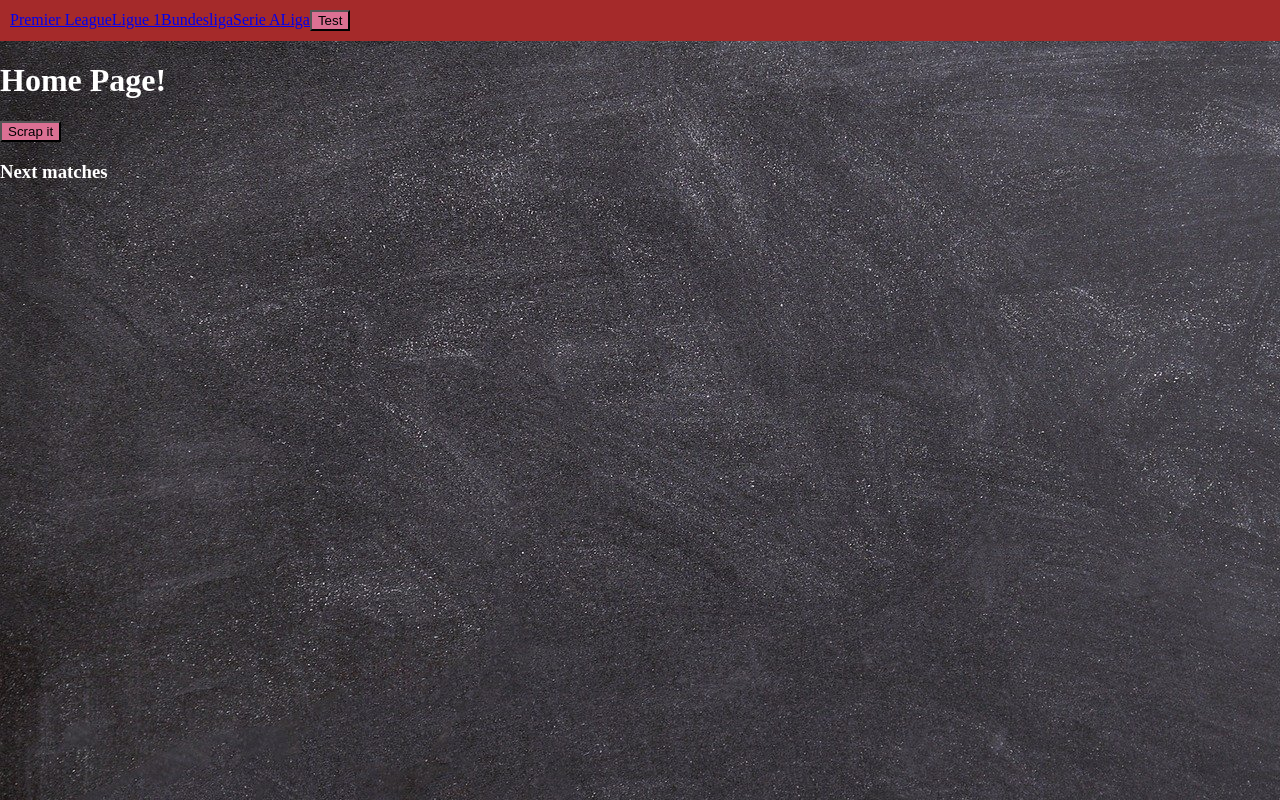
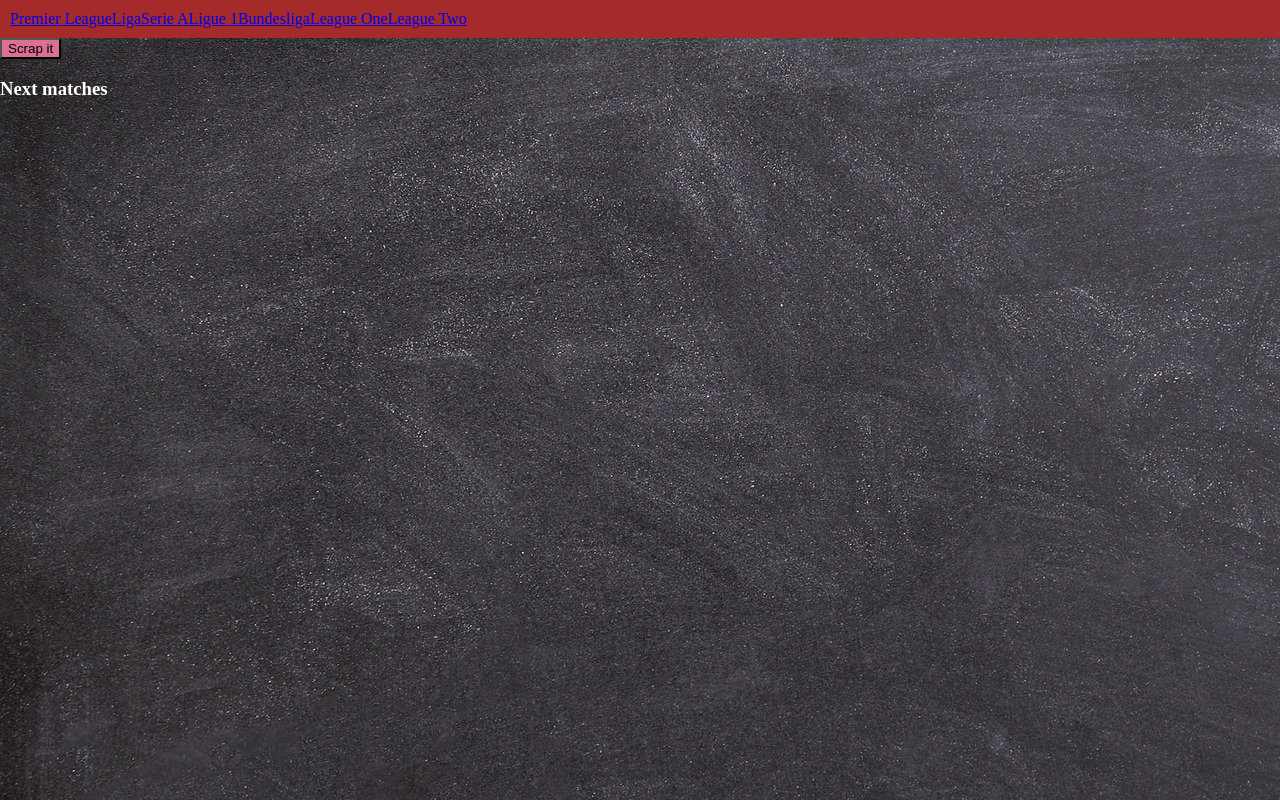
Before and after one commit to JeremyLavigne/betting-dashboard, a React app: page /liga in a window 1280 px wide. Built offline with nearby package versions, Linux system fonts and the light colour scheme; the HTML template or start-up script is replaced by a standard one.

Commit message:
Urls, path and router for 7 championship.

```diff
--- a/src/App.tsx
+++ b/src/App.tsx
@@ -8,14 +8,75 @@ import Home from './components/home/Home';
 import ChampionshipPage from './components/championshipPage/ChampionshipPage';
 
 const App: React.FC = (): JSX.Element => {
-    const listOfChampionship = ['Premier League', 'Ligue 1', 'Bundesliga', 'Serie A', 'Liga'];
+    // Set the capital here
+    const capital = 100;
 
     return (
         <Router>
-            <Navbar listOfChampionship={listOfChampionship} />
+            <Navbar />
             <Switch>
-                <Route path="/champ">
-                    <ChampionshipPage test="hello" />
+                <Route path="/premier-league">
+                    <ChampionshipPage
+                        urlForNewMatches="https://www.betexplorer.com/soccer/england/premier-league/"
+                        urlForOldMatches="https://www.football-data.co.uk/mmz4281/2021/E0.csv"
+                        idIndicator={['PL', '20192020']}
+                        capital={capital}
+                        maxOdd={4.2}
+                    />
+                </Route>
+                <Route path="/liga">
+                    <ChampionshipPage
+                        urlForNewMatches="https://www.betexplorer.com/soccer/spain/laliga/"
+                        urlForOldMatches="https://www.football-data.co.uk/mmz4281/2021/SP1.csv"
+                        idIndicator={['SP1', '20192020']}
+                        capital={capital}
+                        maxOdd={2.4}
+                    />
+                </Route>
+                <Route path="/serie-a">
+                    <ChampionshipPage
+                        urlForNewMatches="https://www.betexplorer.com/soccer/italy/serie-a/"
+                        urlForOldMatches="https://www.football-data.co.uk/mmz4281/2021/I1.csv"
+                        idIndicator={['SA', '20192020']}
+                        capital={capital}
+                        maxOdd={2.6}
+                    />
+                </Route>
+                <Route path="/ligue-1">
+                    <ChampionshipPage
+                        urlForNewMatches="https://www.betexplorer.com/soccer/france/ligue-1/"
+                        urlForOldMatches="https://www.football-data.co.uk/mmz4281/2021/F1.csv"
+                        idIndicator={['L1', '20192020']}
+                        capital={capital}
+                        maxOdd={2.3}
+                    />
+                </Route>
+                <Route path="/bundesliga">
+                    <ChampionshipPage
+                        urlForNewMatches="https://www.betexplorer.com/soccer/germany/bundesliga/"
+                        urlForOldMatches="https://www.football-data.co.uk/mmz4281/2021/D1.csv"
+                        idIndicator={['B1', '20192020']}
+                        capital={capital}
+                        maxOdd={2.6}
+                    />
+                </Route>
+                <Route path="/league-one">
+                    <ChampionshipPage
+                        urlForNewMatches="https://www.betexplorer.com/soccer/england/league-one/"
+                        urlForOldMatches="https://www.football-data.co.uk/mmz4281/2021/E2.csv"
+                        idIndicator={['LO', '20192020']}
+                        capital={capital}
+                        maxOdd={2.4}
+                    />
+                </Route>
+                <Route path="/league-two">
+                    <ChampionshipPage
+                        urlForNewMatches="https://www.betexplorer.com/soccer/england/league-two/"
+                        urlForOldMatches="https://www.football-data.co.uk/mmz4281/2021/E3.csv"
+                        idIndicator={['LT', '20192020']}
+                        capital={capital}
+                        maxOdd={2.5}
+                    />
                 </Route>
                 <Route path="/">
                     <Home />
--- a/src/components/championshipPage/ChampionshipPage.tsx
+++ b/src/components/championshipPage/ChampionshipPage.tsx
@@ -1,16 +1,66 @@
-import React from 'react';
+import React, { useState } from 'react';
+
+import getNextMatches from '../../utils/scraping/nextM';
+import getPreviousMatches from '../../utils/scraping/previousM';
+import turnIntoRatio from '../../utils/extraction/turn-into-ratios';
+import getFairOdd from '../../utils/valuebet/getFairOdd';
+import getBetDetails from '../../utils/valuebet/getBetDetails';
+
+import { MatchWithBetDetails } from '../../ts/app_types';
+
+import Button from '../button/Button';
 
 interface ChampionshipPageProps {
-    test: string;
+    urlForNewMatches: string;
+    urlForOldMatches: string;
+    idIndicator: Array<string>;
+    capital: number;
+    maxOdd: number;
 }
 
-const Navbar: React.FC<ChampionshipPageProps> = ({ test }): JSX.Element => {
-    console.log('nav');
-    return <div>{test}</div>;
+const Navbar: React.FC<ChampionshipPageProps> = (props): JSX.Element => {
+    const [nextMatches, setNextMatches] = useState<Array<MatchWithBetDetails>>([]);
+    const { urlForNewMatches, urlForOldMatches, idIndicator, capital, maxOdd } = props;
+
+    const handleScrap = () => {
+        getPreviousMatches(urlForOldMatches).then((oldM) => {
+            getNextMatches(urlForNewMatches).then((newM) => {
+                const newMatchesWithRatios = turnIntoRatio(newM, oldM, idIndicator);
+                const newMatchesWithFairOdd = getFairOdd(newMatchesWithRatios, idIndicator[0]);
+                const newMatchesWithBetDetails = getBetDetails(newMatchesWithFairOdd, capital, maxOdd);
+                setNextMatches(newMatchesWithBetDetails);
+            });
+        });
+    };
+
+    return (
+        <div>
+            <div>
+                <Button onClick={handleScrap}>Scrap it</Button>
+            </div>
+            <div>
+                <h3>Next matches</h3>
+                {nextMatches.map((match) => (
+                    <li key={`${match.homeTeam}-${match.date.toLocaleDateString()}`}>
+                        {match.date.toLocaleDateString()} - {match.homeTeam} vs {match.awayTeam}:{match.oddH}/
+                        {match.oddD}/{match.oddA}
+                        <br />
+                        {match.betOn && `Go for it -> ${match.betAmount}`}
+                        <br />
+                        <br />
+                    </li>
+                ))}
+            </div>
+        </div>
+    );
 };
 
 Navbar.defaultProps = {
-    test: 'test',
+    urlForNewMatches: 'https://www.betexplorer.com/soccer/england/premier-league/',
+    urlForOldMatches: 'https://www.football-data.co.uk/mmz4281/2021/E0.csv',
+    idIndicator: ['PL', '20192020'],
+    capital: 100,
+    maxOdd: 3,
 };
 
 export default Navbar;
--- a/src/components/home/Home.tsx
+++ b/src/components/home/Home.tsx
@@ -1,55 +1,9 @@
-import React, { useState } from 'react';
-
-import Button from '../button/Button';
-
-import getNextMatches from '../../utils/scraping/nextM';
-import getPreviousMatches from '../../utils/scraping/previousM';
-import turnIntoRatio from '../../utils/extraction/turn-into-ratios';
-import getFairOdd from '../../utils/valuebet/getFairOdd';
-import getBetDetails from '../../utils/valuebet/getBetDetails';
-
-import { MatchWithBetDetails } from '../../ts/app_types';
+import React from 'react';
 
 const Home: React.FC = (): JSX.Element => {
-    const [nextMatches, setNextMatches] = useState<Array<MatchWithBetDetails>>([]);
-    const urlForNewMatches = 'https://www.betexplorer.com/soccer/england/premier-league/';
-    const urlForOldMatches = 'https://www.football-data.co.uk/mmz4281/2021/E0.csv';
-    const idIndicator = ['PL', '20192020'];
-    const capital = 100;
-    const maxOdd = 4.2;
-
-    const handleScrap = () => {
-        getPreviousMatches(urlForOldMatches).then((oldM) => {
-            getNextMatches(urlForNewMatches).then((newM) => {
-                const newMatchesWithRatios = turnIntoRatio(newM, oldM, idIndicator);
-                const newMatchesWithFairOdd = getFairOdd(newMatchesWithRatios, idIndicator[0]);
-                const newMatchesWithBetDetails = getBetDetails(newMatchesWithFairOdd, capital, maxOdd);
-                setNextMatches(newMatchesWithBetDetails);
-            });
-        });
-    };
-
-    console.log(nextMatches);
-
     return (
         <div>
             <h1>Home Page!</h1>
-            <div>
-                <Button onClick={handleScrap}>Scrap it</Button>
-            </div>
-            <div>
-                <h3>Next matches</h3>
-                {nextMatches.map((match) => (
-                    <li key={`${match.homeTeam}-${match.date.toLocaleDateString()}`}>
-                        {match.date.toLocaleDateString()} - {match.homeTeam} vs {match.awayTeam}:{match.oddH}/
-                        {match.oddD}/{match.oddA}
-                        <br />
-                        {match.betOn && `Go for it -> ${match.betAmount}`}
-                        <br />
-                        <br />
-                    </li>
-                ))}
-            </div>
         </div>
     );
 };
--- a/src/components/navbar/Navbar.tsx
+++ b/src/components/navbar/Navbar.tsx
@@ -1,37 +1,20 @@
 import React from 'react';
 import { Link } from 'react-router-dom';
 
-import Button from '../button/Button';
-
 import './Navbar.css';
 
-interface NavbarProps {
-    listOfChampionship: Array<string>;
-}
-
-const Navbar: React.FC<NavbarProps> = ({ listOfChampionship }): JSX.Element => {
-    console.log('nav');
+const Navbar: React.FC = (): JSX.Element => {
     return (
         <nav>
-            {listOfChampionship.map((champ: string) => (
-                <Link to="/champ" key={champ}>
-                    {champ}
-                </Link>
-            ))}
-            <Button
-                color="primary"
-                onClick={() => {
-                    console.log('click');
-                }}
-            >
-                Test
-            </Button>
+            <Link to="/premier-league">Premier League</Link>
+            <Link to="/liga">Liga</Link>
+            <Link to="/serie-a">Serie A</Link>
+            <Link to="/ligue-1">Ligue 1</Link>
+            <Link to="/bundesliga">Bundesliga</Link>
+            <Link to="/league-one">League One</Link>
+            <Link to="/league-two">League Two</Link>
         </nav>
     );
 };
 
-Navbar.defaultProps = {
-    listOfChampionship: ['Championship 1'],
-};
-
 export default Navbar;
--- a/webpack.config.ts
+++ b/webpack.config.ts
@@ -41,11 +41,13 @@ const config: webpack.Configuration = {
     output: {
         path: path.resolve(__dirname, 'build'),
         filename: 'bundle.js',
+        publicPath: '/',
     },
     devServer: {
         contentBase: path.join(__dirname, 'build'),
         compress: true,
         port: 3000,
+        historyApiFallback: true,
     },
     performance: {
         hints: false,
```
